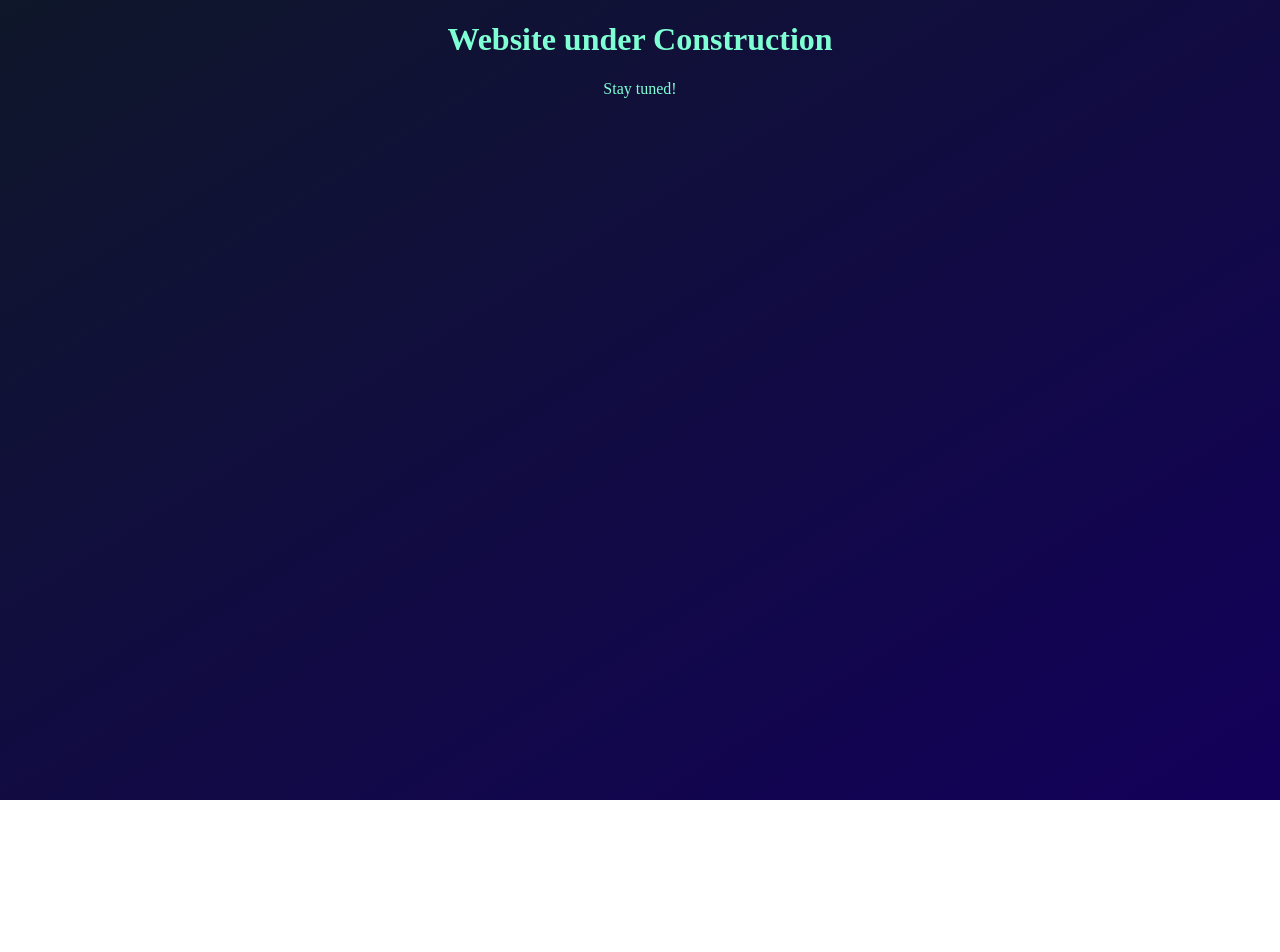
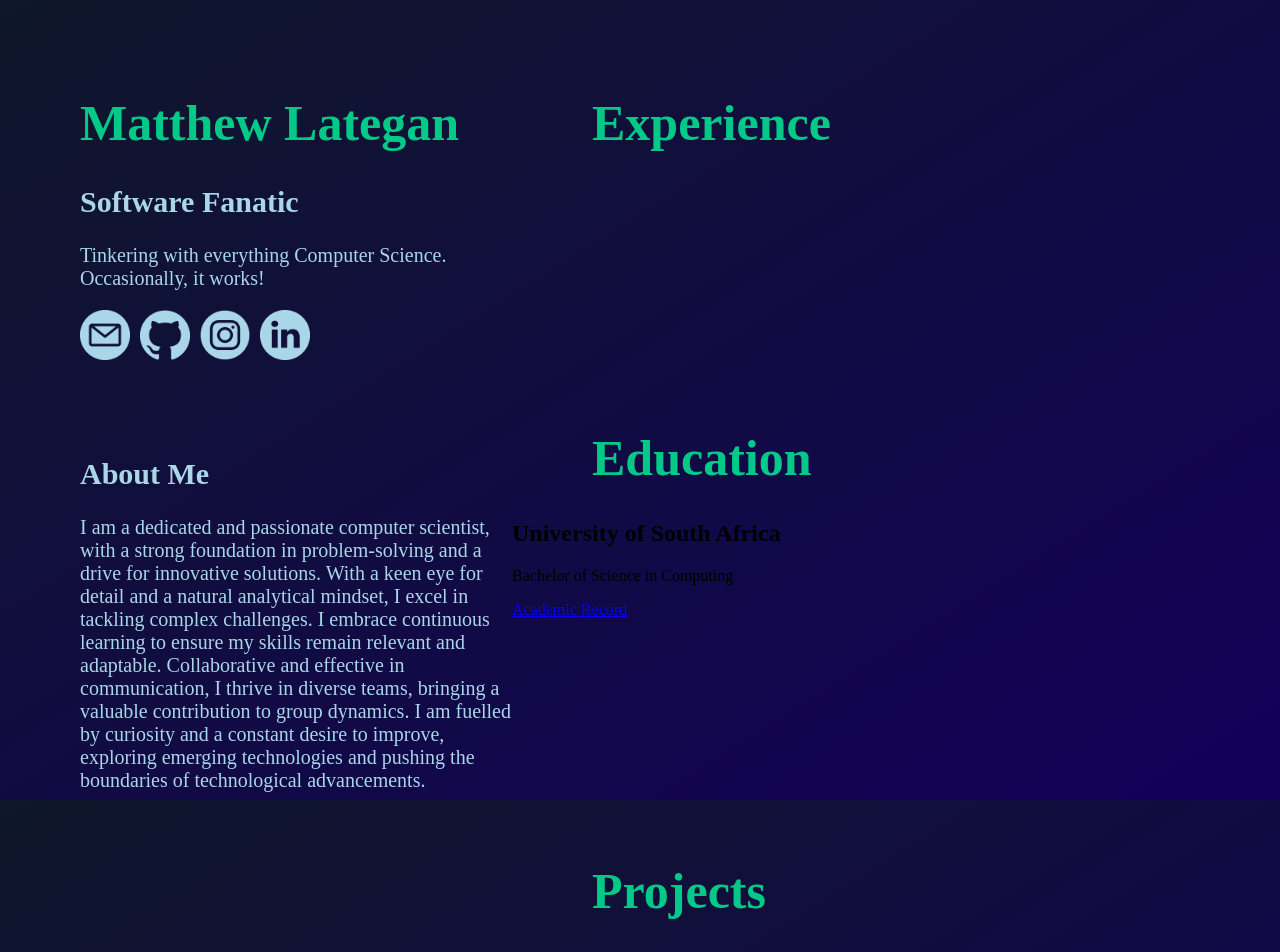
Before and after one commit to RoughRoman/RoughRoman.github.io, a React (Vite) app: page / in a window 1280 px wide. Shown: the top 952 px of the page. Before the commit the page ends 800 px from the top, so only its background shows below. Built offline with nearby package versions, Linux system fonts and the light colour scheme.

Commit message:
Reorganized many components. Redoing from scratch. Added pdf link for testing on deployment

```diff
--- a/src/App.jsx
+++ b/src/App.jsx
@@ -4,6 +4,8 @@ import HeroBar from './specialComponents/herobar/herobar.jsx';
 import AboutSection from './specialComponents/about/about';
 import ExperienceSection from './specialComponents/Experience/experienceSection';
 import Footer from './specialComponents/footer/footer';
+import Projects from './specialComponents/projects/projects';
+import Education from './specialComponents/education/education';
 
 
 
@@ -19,6 +21,9 @@ function App() {
           <HeroBar></HeroBar>
           <AboutSection></AboutSection>
           <ExperienceSection></ExperienceSection>
+          <Education></Education>
+          <Projects></Projects>
+
           <Footer></Footer>
         </div>
 
@@ -37,6 +42,8 @@ function App() {
           </div>
         <div className='ExperienceColumn'>
           <ExperienceSection></ExperienceSection>
+          <Education></Education>
+          <Projects></Projects>
         </div>
 
       </div>
--- /dev/null
+++ b/src/basic Components/spacer.jsx
@@ -0,0 +1,8 @@
+export default function Spacer(){
+    return(
+        <>
+            <div style={{paddingTop: 150}}></div>
+        </>
+    )
+
+}
--- a/src/main.jsx
+++ b/src/main.jsx
@@ -5,7 +5,7 @@ import './index.css'
 
 
 
-let underConstruction = true;
+let underConstruction = false;
 
 
 if (underConstruction){
--- a/src/specialComponents/Experience/experienceSection.jsx
+++ b/src/specialComponents/Experience/experienceSection.jsx
@@ -1,63 +1,15 @@
 import "./experienceSection.css";
+import Section from "../../basic Components/section/section";
 
 
 export default function ExperienceSection(){
     return (
         <>
-
-            <div className=" ExperienceSection">
-            <h2>Experience</h2>
-
-                <ExperienceItem
-                    ExperienceProp ={{
-                    title: "University of South Africa",
-                    date: "2019-2022",
-                    body: "Degree focused on the core principles of computing "
-                    +     "ranging from algorithms/datastructures, databases, "
-                    +     "and software engineering to formal logic, artificial "
-                    +     "intelligence, and theoretical computer science.",
-                    skills: ["C++","Python", "Qt","NumPy", "Oracle 12c"],
-                    additonalInfo: "Final Average: 75%"}}
-                />
-
-                <ExperienceItem
-                    ExperienceProp ={{
-                    title: "Test Title",
-                    date: "Test date",
-                    body: "lorem ipsum something something. PLACEHOLDER TEXT",
-                    skills: ["Skill 1","Skill 2", "Skill 3","Skill 4", "Skill 5"],
-                    additonalInfo: ">:]"}}
-                />
-
-            </div>
+            <Section props={{
+                heading: "Experience",
+                subHeading: "",
+                body:""
+            }}></Section>
         </>
     );
 }
-
-function SkillPill({label}){
-    return(
-        <>
-            <div className="SkillPill">
-                <p className="SkillLabel">{label}</p>
-            </div>
-        </>
-    )
-}
-
-function ExperienceItem({ExperienceProp}){
-    return(
-        <>
-        <div className="ExperienceItem">
-            <h3 className="ExperienceTitle">{ExperienceProp.title}</h3>
-            <h4 className="ExperienceDateRange">{ExperienceProp.date}</h4>
-            <p className="ExperienceBody">{ExperienceProp.body}</p>
-            <div className="SkillPillContainer">
-                {ExperienceProp.skills.map((label) =>
-                    <SkillPill label= {label}/>
-                )}
-            </div>
-
-        </div>
-        </>
-    )
-}
--- a/src/specialComponents/about/about.jsx
+++ b/src/specialComponents/about/about.jsx
@@ -1,26 +1,21 @@
-
 import './about.css'
 import Section from '../../basic Components/section/section';
 
-// mobile rendering detection package
-import {isMobile} from 'react-device-detect';
-
 export default function AboutSection(){
     return(
-        <Section props = {{
-            heading: "",
-            subHeading: "About Me",
-            body: "I am a dedicated and passionate computer scientist, with a strong foundation in"
-            +"problem-solving and a drive for innovative solutions. With a keen eye for detail and a"
-            +"natural analytical mindset, I excel in tackling complex challenges. I embrace"
-            +"continuous learning to ensure my skills remain relevant and adaptable."
-            +"Collaborative and effective in communication, I thrive in diverse teams,"
-            +"bringing a valuable contribution to group dynamics. I am fuelled by curiosity and a"
-            +"constant desire to improve, exploring emerging technologies and pushing the"
-            +"boundaries of technological advancements."
-        }}></Section>
+        <>
+            <Section props = {{
+                heading: "",
+                subHeading: "About Me",
+                body: "I am a dedicated and passionate computer scientist, with a strong foundation in "
+                +"problem-solving and a drive for innovative solutions. With a keen eye for detail and a "
+                +"natural analytical mindset, I excel in tackling complex challenges. I embrace "
+                +"continuous learning to ensure my skills remain relevant and adaptable. "
+                +"Collaborative and effective in communication, I thrive in diverse teams, "
+                +"bringing a valuable contribution to group dynamics. I am fuelled by curiosity and a "
+                +"constant desire to improve, exploring emerging technologies and pushing the "
+                +"boundaries of technological advancements."
+            }}></Section>
+        </>
     )
-
-
-
 }
--- /dev/null
+++ b/src/specialComponents/education/education.jsx
@@ -0,0 +1,28 @@
+import Section from '../../basic Components/section/section';
+import Spacer from '../../basic Components/spacer';
+import AcademicRecord from '../../docs/AcademicRecord.pdf';
+
+
+
+export default function EducationSection(){
+    return(
+        <>
+            <Spacer></Spacer>
+            <Section props={{
+                heading:"Education",
+                subHeading: "",
+                body:""
+            }}>
+            </Section>
+
+            <div className='educationItem'>
+                <h2>University of South Africa</h2>
+                <p> Bachelor of Science in Computing</p>
+                <a href={AcademicRecord} download="AcademicRecord-MLategan">Academic Record</a>
+            </div>
+
+
+
+        </>
+    )
+}
--- a/src/specialComponents/footer/footer.jsx
+++ b/src/specialComponents/footer/footer.jsx
@@ -10,7 +10,7 @@ export default function Footer(){
                 <a className="footerText" href="mailto:matthew.lategan26@gmail.com">matthew.lategan26@gmail.com</a>
                 <br />
                 <br />
-                    <a className='footerText' href="https://www.linkedin.com/in/matthew-lategan-449921235/" target="_blank">Repo for this site</a>
+                    <a className='footerText' href="https://github.com/RoughRoman/RoughRoman.github.io" target="_blank">Repo for this site</a>
                     <p className='footerText'>Created with React, built with Vite, hosted on Github.io</p>
 
                 </div>
--- a/src/specialComponents/projects/projects.jsx
+++ b/src/specialComponents/projects/projects.jsx
@@ -0,0 +1,18 @@
+import Section from '../../basic Components/section/section';
+import Spacer from '../../basic Components/spacer';
+
+
+
+export default function Projects(){
+
+    return(
+        <>
+            <Spacer></Spacer>
+            <Section props={{
+                heading:"Projects",
+                subHeading: "",
+                body:""
+            }}></Section>
+        </>
+    )
+}
```
Also changed, not shown: src/specialComponents/education/education.css (added), 2 other files (tests, documents, lock files or other folders).
